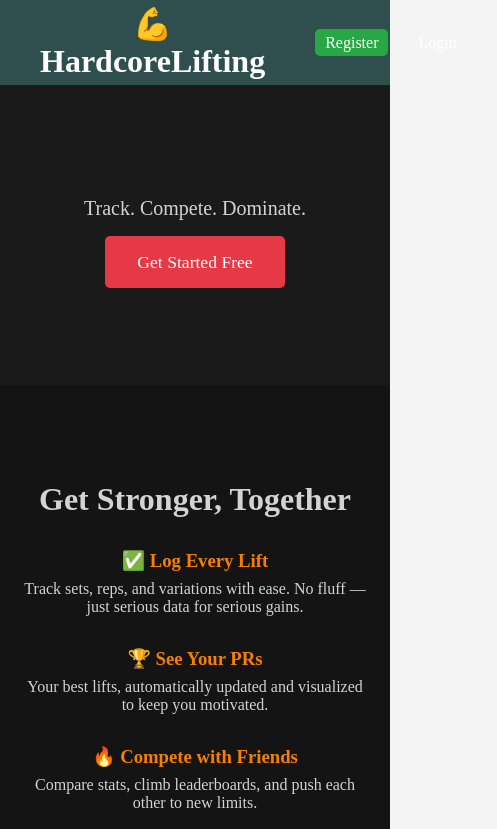
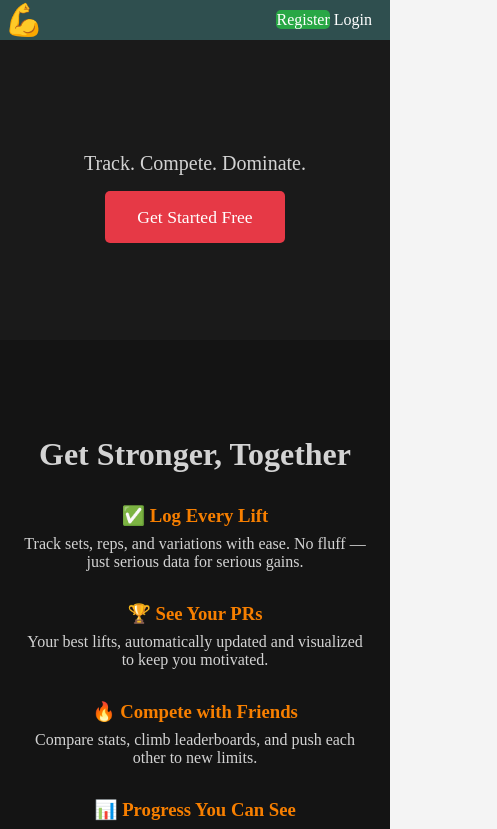
Before and after one commit to Cristinasj/hardcorelifting, an Angular app in the folder frontend/hl-angular/: page /landing in a window 390 px wide. Shown: the top 829 px of the page, 497 px wide, since content can reach past the window. Built offline with nearby package versions, Linux system fonts and the light colour scheme.

Commit message:
Responsive design

```diff
--- a/frontend/hl-angular/src/app/app.css
+++ b/frontend/hl-angular/src/app/app.css
@@ -3,9 +3,21 @@ header {
     color: white;
     padding: 0px 20px;
     text-align: center;
-    display: flex  ;
+    display: flex;
     flex-direction: row;
     align-items: center;
+    max-width: 100vw;
+    x-overflow: hidden;
+}
+
+a {
+    white-space: nowrap;
+}
+
+.logo-container {
+    display: flex;
+    align-items: center;
+    gap: 10px;
 }
 
 
@@ -38,3 +50,49 @@ a:hover {
 .register {
     background-color: #28a745;
 }
+
+
+@media (max-width: 800px) {
+    header h1#logo {
+        font-size: 2em;
+    }
+
+    header h1#logo-text {
+        font-size: 0;
+    }
+
+    header {
+        padding: 0px 2px;
+    }
+
+    a {
+        margin: 1px 8px;
+        font-size: 1rem;
+        padding: 1px 2px;
+    }
+
+    nav {
+        padding: 0 10px;
+        margin: 0 4px;
+    }
+
+}
+
+@media (max-width: 600px) {
+    a {
+        margin: 0 5px;
+        font-size: 1rem;
+        padding: 2px 0;
+    }
+
+}
+
+
+@media (max-width: 400px) {
+    a {
+        margin: 0 2px;
+        font-size: 1rem;
+        padding: 1px 0;
+    }
+
+}
--- a/frontend/hl-angular/src/app/app.html
+++ b/frontend/hl-angular/src/app/app.html
@@ -1,7 +1,10 @@
 <!-- A navbar -->
 <header>
   <a routerLink="/">
-    <h1>💪 HardcoreLifting</h1>
+    <span class="logo-container">
+      <h1 id="logo">💪</h1>
+      <h1 id="logo-text">HardcoreLifting</h1>
+    </span>
   </a>
   <nav>
     <div class="left"> <!-- Only show if logged in! -->
```
